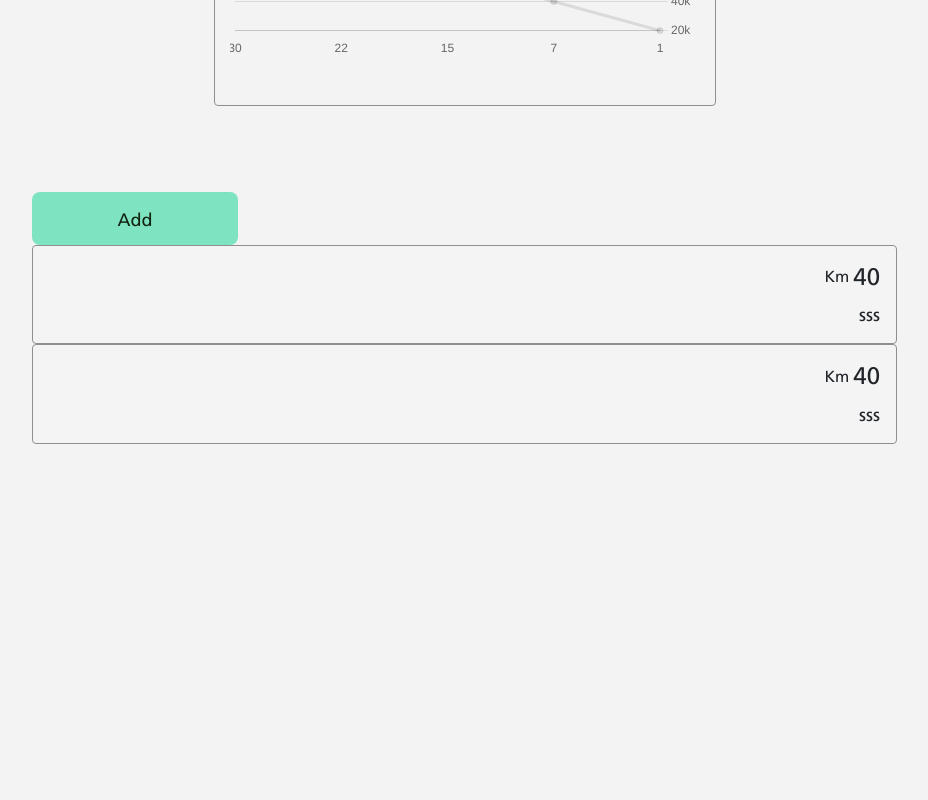
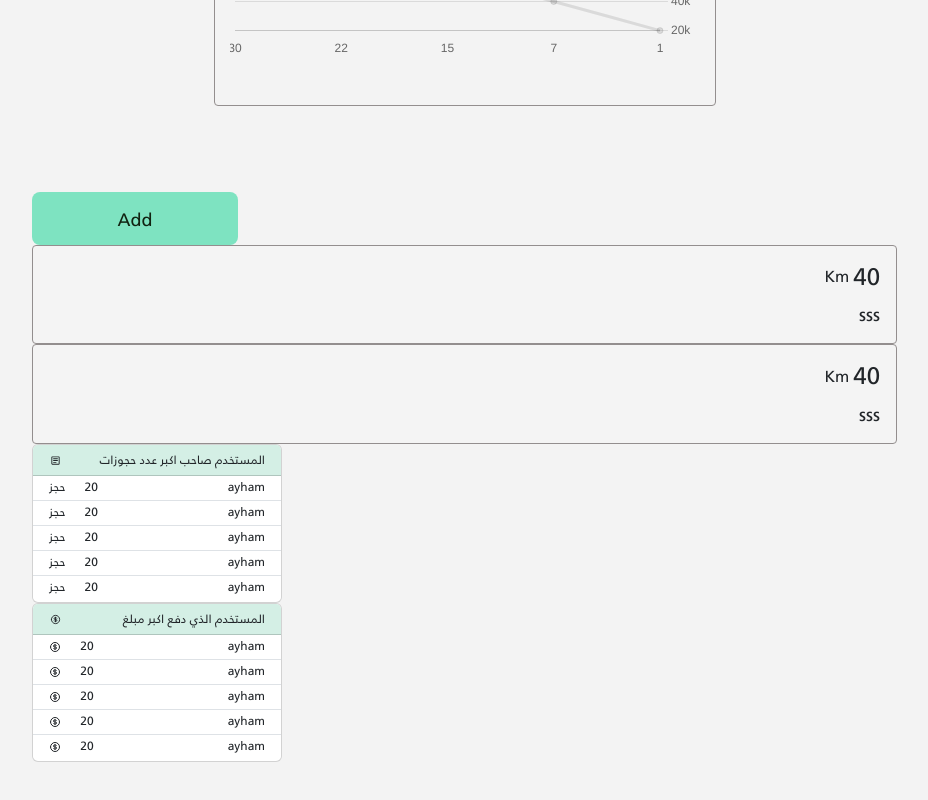
Before and after one commit to MoonesMezher/visit-syria-dashboard, a React (Vite) app: page / in a window 1280 px wide. Shown: the part 3419-4219 px from the top of the page, without its empty margins (71-999 px from the left). Before the commit the page ends 3915 px from the top, so only its background shows below. Built offline with nearby package versions, Linux system fonts and the light colour scheme.

Commit message:
add list and user statistics

```diff
--- /dev/null
+++ b/src/components/Shared/MainSelect/MainSelect.css
@@ -0,0 +1,50 @@
+.main-select {
+    width: fit-content;
+    position: relative;
+
+}
+.main-select .btn {
+    direction: rtl;
+    font-size: 18px;
+    width: 205px;
+    height: 48px;
+    border-radius: 8px;
+    background-color: #ffffff;
+}
+.main-select .clicked {
+    box-shadow: 0px 5px 4px -1px #b4b4b4;
+
+}
+.main-select .btn:hover {
+    border: none;
+    background-color: #ffffff;
+}
+.main-select .btn:focus {
+    border: none;
+    background-color: #ffffff;
+}
+.main-select .btn  span {
+    margin-right: 20px;
+}
+
+.main-select .dropdown-menu {
+    border: none;
+    position: absolute;
+    top: 43px;
+    width: 205px;
+    border-radius: 0px 0px 8px 8px;
+    display: flex;
+    flex-direction: column;
+    box-shadow: 0px 5px 4px -1px #b4b4b4;
+}
+
+.main-select .dropdown-menu .dropdown-item {
+    padding: 10px 40px;
+    text-align: right;
+    font-size: 18px;
+}
+
+
+.main-select .dropdown-menu .dropdown-item:focus {
+    background-color: #ffffff;
+}
--- a/src/components/Shared/MainSelect/MainSelect.jsx
+++ b/src/components/Shared/MainSelect/MainSelect.jsx
@@ -1,7 +1,30 @@
-const MainSelect = () => {
+import { useState } from "react"
+import "./MainSelect.css"
+import { IoIosArrowDown } from "react-icons/io";
+const MainSelect = ({title,options}) => {
+
+    const [isOpen,setIsOpen] = useState(false)
+
+    const toggleDropdown = () => setIsOpen(!isOpen);
+
     return (
-        <div>MainSelect</div>
-    )
-}
+        <div className="main-select">
+            <button className={`btn btn-light select-button ${isOpen? "clicked" : ""}`}   onClick={toggleDropdown}>
+                {title}
+                <span><IoIosArrowDown /></span>
+            </button>
+            {isOpen && (
+                <div className="dropdown-menu">
+                    {options.map((option, index) => (
+                        <button key={index} className="dropdown-item" onClick={() => alert(option)}>
+                            {option}
+                        </button>
+                    ))}
+                </div>
+            )}
+
+        </div>
+    );
+};
 
 export default MainSelect
--- /dev/null
+++ b/src/components/Shared/MainStatisticsListBox/MainStatisticsListBox.css
@@ -0,0 +1,47 @@
+.main-statistic-ay {
+    direction: rtl;
+    font-size: 0.75rem;
+    width: 250px;
+
+}
+.main-statistic-ay .card-header {
+    display: flex;
+    justify-content: space-between;
+    background-color: var(--light_green);
+}
+.main-statistic-ay .card-header h6.title{
+    margin-bottom: 0px;
+}
+.main-statistic-ay .card-header span {
+    width: 13px;
+    height: 11px;
+    display: flex;
+    justify-content: center;
+    align-items: center;
+    margin-top: 2px;
+}
+.main-statistic-ay .card-header span svg {
+    width: 13px;
+    height: 11px;
+}
+.main-statistic-ay .card-header h6 {
+    font-size: 0.75rem;
+}
+.main-statistic-ay .list-group {
+    padding-right: 0px;
+}
+
+.main-statistic-ay .list-group .list-group-item {
+    display: flex;
+    justify-content: space-between;
+    height: 25px;
+    padding: 0 16px;
+}
+
+.main-statistic-ay .list-group .list-group-item div {
+    margin-top: 2px;
+}
+
+.main-statistic-ay .list-group .list-group-item .number .fixed-ay {
+    margin-right: 1rem;
+}
--- a/src/components/Shared/MainStatisticsListBox/MainStatisticsListBox.jsx
+++ b/src/components/Shared/MainStatisticsListBox/MainStatisticsListBox.jsx
@@ -1,6 +1,34 @@
-const MainStatisticsListBox = () => {
+import "./MainStatisticsListBox.css";
+const MainStatisticsListBox = ({title,icon,fixed}) => {
     return (
-        <div>MainStatisticsListBox</div>
+        <div className="card main-statistic-ay" style={{ height: "159px" }}>
+            <div className="card-header">
+                <h6 className="title">{title}</h6>
+                <span className="icon">{icon}</span>
+            </div>
+            <ul className="list-group list-group-flush">
+                <li className="list-group-item">
+                    <div className="user-name">ayham</div>
+                    <div className="number">20 <span className="fixed-ay">{fixed}</span></div>
+                </li>
+                <li className="list-group-item">
+                    <div className="user-name">ayham</div>
+                    <div className="number">20 <span className="fixed-ay">{fixed}</span></div>
+                </li>
+                <li className="list-group-item">
+                    <div className="user-name">ayham</div>
+                    <div className="number">20 <span className="fixed-ay">{fixed}</span></div>
+                </li>
+                <li className="list-group-item">
+                    <div className="user-name">ayham</div>
+                    <div className="number">20 <span className="fixed-ay">{fixed}</span></div>
+                </li>
+                <li className="list-group-item">
+                    <div className="user-name">ayham</div>
+                    <div className="number">20 <span className="fixed-ay">{fixed}</span></div>
+                </li>
+            </ul>
+        </div>
     )
 }
 
--- a/src/pages/Home/Home.jsx
+++ b/src/pages/Home/Home.jsx
@@ -1,9 +1,11 @@
 import MainButton from "../../components/Shared/MainButton/MainButton"
 import MainChart from "../../components/Shared/MainChart/MainChart"
 import MainStatisticsInfoBox from "../../components/Shared/MainStatisticsInfoBox/MainStatisticsInfoBox"
+import MainStatisticsListBox from "../../components/Shared/MainStatisticsListBox/MainStatisticsListBox"
 import MainTable from "../../components/Shared/MainTable/MainTable"
 import { dataPage1, headers } from "../../constant/staticData"
-
+import { MdOutlineArticle } from "react-icons/md";
+import { TbCoin } from "react-icons/tb";
 const Home = () => {
     return (
         <section>
@@ -12,6 +14,8 @@ const Home = () => {
             <MainButton text={'Add'}/>
             <MainStatisticsInfoBox title={'sss'} number={40} unit={'Km'}/>
             <MainStatisticsInfoBox title={'sss'} number={40} unit={'Km'}/>
+            <MainStatisticsListBox title="المستخدم صاحب اكبر عدد حجوزات" icon={<MdOutlineArticle/>} fixed="حجز"/>
+            <MainStatisticsListBox title="المستخدم الذي دفع اكبر مبلغ" icon={<TbCoin />} fixed={<TbCoin />}/>
         </section>
     )
 }
--- a/src/pages/Hotel/Hotel.jsx
+++ b/src/pages/Hotel/Hotel.jsx
@@ -1,6 +1,13 @@
+import MainSelect from "../../components/Shared/MainSelect/MainSelect"
+
 const Hotel = () => {
+    const options = ['حمص', "حماه", "دمشق", "حلب"];
     return (
-        <section>Hotel</section>
+        <section>
+            Hotel
+            <MainSelect title="كامل القطر" options={options}/>
+            <MainSelect title="ترتيب حسب" options={options}/>
+        </section>
     )
 }
 
```
